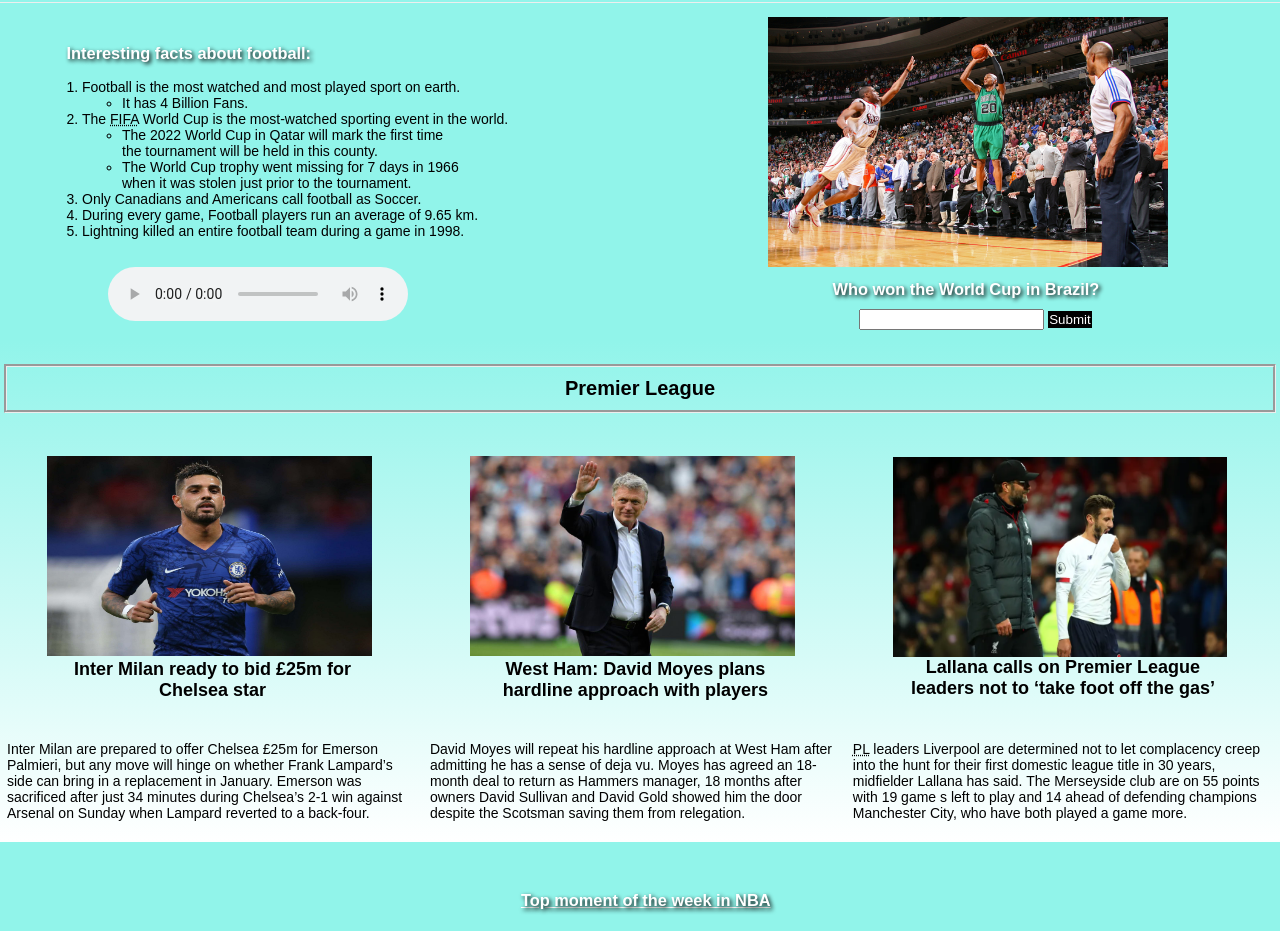
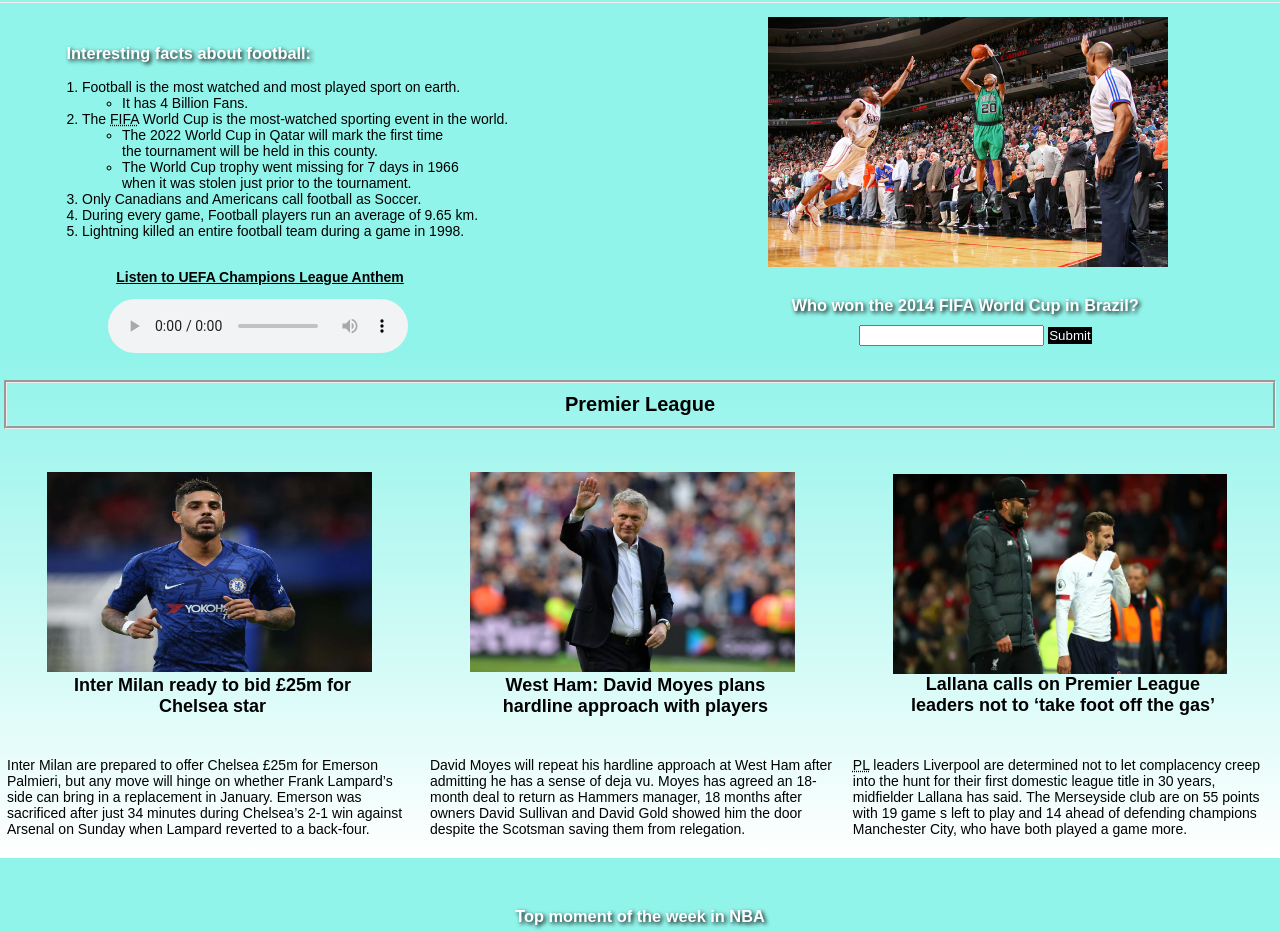
Before and after one commit to vesaqilerxhiu/INT19_20_Gr27, a plain HTML site: page vesa.html in a window 1280 px wide. Shown: the part 309-1240 px from the top of the page. Drawn offline with nearby package versions, Linux system fonts and the light colour scheme.

Commit message:
Add files via upload

```diff
--- a/vesa.html
+++ b/vesa.html
@@ -183,7 +183,8 @@ function myFunction() {
         <li>During every game, Football players run an average of 9.65 km.
         </li>
         <li>Lightning killed an entire football team during a game in 1998.</li>
-      </ol>
+      </ol><br>
+      <p style="margin: 0 0 0 5.3em; text-decoration: underline; "><b>Listen to UEFA Champions League Anthem</b></p>
       <audio style="margin: 1em 0 0 4.7em;" controls>
   <source src="./images/uefa.mp3" type="audio/mpeg">
 
@@ -193,9 +194,9 @@ function myFunction() {
     <div style="float: right; margin: 0 3em 0 0;">
      <div style="float:right;">
      <a id="bannerLink" href="#">
-     <img style="margin: 1em 0 0 3em; margin-right: 5em;" id="bannerImage" src="./images/topi.jpg" width="400px" height="250px" alt="Image can't load."></a>
+     <img style="margin: 1em 0 0 3em; margin-right: 5em;" id="bannerImage" src="./images/topi.jpg" width="400px" height="250px" alt="Image can't load."></a><br><br>
 
-     <h3 style="margin: 10px 0 0 6.5em;">Who won the World Cup in Brazil?</h3>
+     <h3 style="margin: 10px 0 0 4em;">Who won the 2014 FIFA World Cup in Brazil?</h3>
 <input style="margin: 10px 0 0 10em;"id="demo1" type="text">
 <button type="button" onclick="myFunction1()">Submit</button>
 <p style="margin: 10px 0 0 12em;" id="p01"></p>
@@ -255,7 +256,7 @@ function myFunction() {
 
     <section style="border-bottom: groove;">
     <div style="margin: 0 0 3em 0;">
-      <h3 style="text-align: center; margin: 3em 0 0 0.7em ; text-decoration: underline;">Top moment of the week in NBA</h3>
+      <h3 style="text-align: center; margin: 3em 0 0 0 ;">Top moment of the week in NBA</h3>
     <video width="550px" height="310px" style="margin: 3em 0 0 25em " controls>
     <source src="./images/basket.mp4" type="video/mp4">
     </video>
@@ -267,7 +268,7 @@ function myFunction() {
 
 
 
-      <div style="float:left; margin: 0 0 0 8em;">
+      <div style="float:left; margin: 0 0 0.9em 8em;">
 
       <h3 style="text-align: center">FIFA World Player of the Year</h3>
       <h2 style="text-align: center">Lionel Messi</h2>
@@ -278,7 +279,6 @@ function myFunction() {
        <div id="result" style="text-align: center;"></div>
        <img id ="image1"src="./images/messi.jpg" alt="Image can't load.">
       </div>
-
 
 
     <div style="float:right; margin: 0 6em 0 0; ">
```
